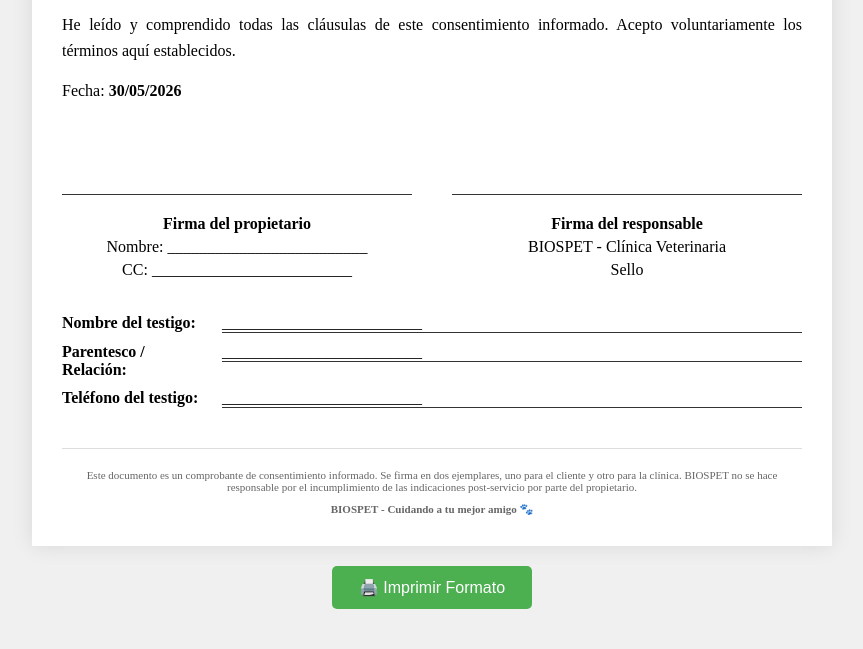
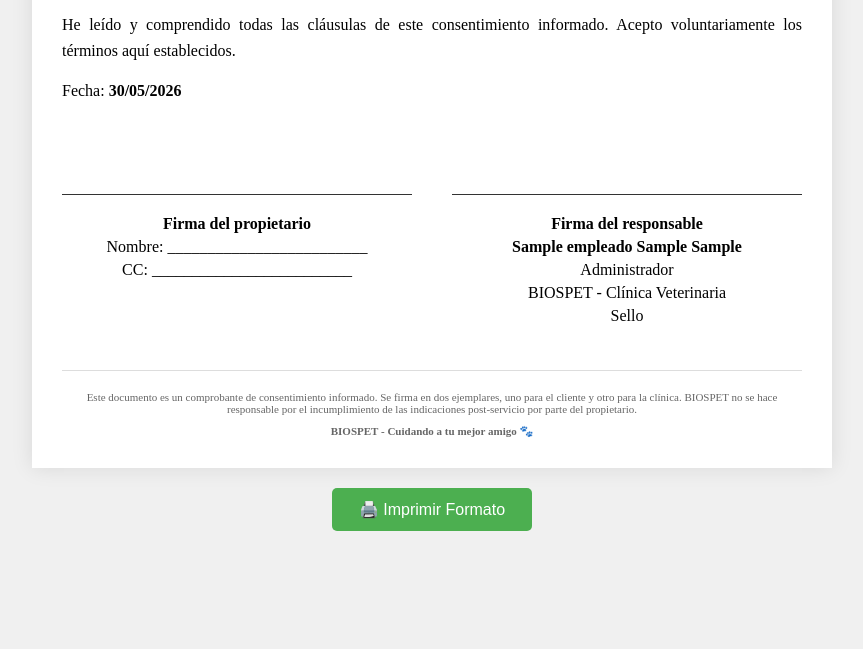
Before and after one commit to bioscan428-ui/BIOSPET, a PHP site: page /admin/imprimir_consentimiento_formato.php in a window 1280 px wide. Shown: the part 1402-2051 px from the top of the page, without its empty margins (208-1071 px from the left). After the commit the page ends 1933 px from the top, so only its background shows below. Run offline with PHP 8.4, Linux system fonts and the light colour scheme; the visitor is signed in with stand-in values (Sample User, id 1); tables that the repository leaves empty hold one stand-in row (values such as "Sample post").

Commit message:
29/05/26

```diff
--- a/admin/imprimir_consentimiento_formato.php
+++ b/admin/imprimir_consentimiento_formato.php
@@ -21,6 +21,43 @@ if ($id_cliente > 0) {
     $stmt->execute();
     $cliente = $stmt->get_result()->fetch_assoc();
 }
+
+//----------DATOS DEL EMPLEADO QUE INICIO SESION
+$empleado_nombre = '';
+$empleado_puesto = '';
+$id_empleado = $_SESSION['empleado_id'] ?? 0;
+
+if ($id_empleado > 0) {
+    $sql_emp = "SELECT nombre, ape_pat, ape_mat, puesto FROM EMPLEADO WHERE id = ? AND activo = 1";
+    $stmt_emp = $conn->prepare($sql_emp);
+    $stmt_emp->bind_param("i", $id_empleado);
+    $stmt_emp->execute();
+    $empleado = $stmt_emp->get_result()->fetch_assoc();
+
+    if ($empleado) {
+        $empleado_nombre = trim($empleado['nombre'] . ' ' . ($empleado['ape_pat'] ?? '') . ' ' . ($empleado['ape_mat'] ?? ''));
+        $empleado_puesto = $empleado['puesto'] ?? '';
+
+        // Traducir puesto
+        $puestos_traduccion = [
+            'super_admin' => 'Administrador',
+            'admin' => 'Administrador',
+            'veterinario' => 'Médico Veterinario',
+            'asistente' => 'Asistente Veterinario',
+            'recepcionista' => 'Recepcionista',
+            'grooming' => 'Especialista en Estética',
+            'caja' => 'Cajero(a)'
+        ];
+        $empleado_puesto_traducido = $puestos_traduccion[$empleado_puesto] ?? $empleado_puesto;
+    }
+}
+
+if (empty($empleado_nombre)) {
+    $empleado_nombre = '_________________________';
+    $empleado_puesto_traducido = 'Responsable del Servicio';
+}
+//----------FIN DE DATOS DEL EMPLEADO QUE INICIO SESION
+
 
 // Obtener datos de la mascota
 $mascota = [];
@@ -366,29 +403,17 @@ $nombre_mascota = $mascota ? htmlspecialchars($mascota['nombre_mascota']) : '';
                 <p>Nombre: <span id="firma_nombre">_________________________</span></p>
                 <p>CC: _________________________</p>
             </div>
+
             <div class="firma-caja">
                 <div class="firma-linea"></div>
                 <p><strong>Firma del responsable</strong></p>
+                <p><strong><?php echo htmlspecialchars($empleado_nombre); ?></strong></p>
+                <p><?php echo htmlspecialchars($empleado_puesto_traducido); ?></p>
                 <p>BIOSPET - Clínica Veterinaria</p>
                 <p>Sello</p>
             </div>
         </div>
 
-        <!-- Testigo (opcional) -->
-        <div style="margin-top: 30px;">
-            <div class="campo">
-                <span class="campo-label">Nombre del testigo:</span>
-                <span class="campo-linea">_________________________</span>
-            </div>
-            <div class="campo">
-                <span class="campo-label">Parentesco / Relación:</span>
-                <span class="campo-linea">_________________________</span>
-            </div>
-            <div class="campo">
-                <span class="campo-label">Teléfono del testigo:</span>
-                <span class="campo-linea">_________________________</span>
-            </div>
-        </div>
 
         <!-- Nota legal -->
         <div class="nota">
--- a/admin/usuario_nuevo.php
+++ b/admin/usuario_nuevo.php
@@ -145,6 +145,7 @@ if ($_SERVER['REQUEST_METHOD'] === 'POST') {
                 <div class="form-group">
                     <label>Puesto *</label>
                     <select name="puesto" required>
+                        <option value="super_admin">Super Administrador</option>
                         <option value="admin">Administrador</option>
                         <option value="veterinario">Veterinario</option>
                         <option value="asistente">Asistente</option>
--- a/admin/usuarios.php
+++ b/admin/usuarios.php
@@ -176,6 +176,7 @@ if (isset($_GET['ver_historial']) && is_numeric($_GET['ver_historial'])) {
                             <?php if (($user['rol'] ?? '') !== 'super_admin'): ?>
                                 <select name="rol" class="select-rol" onchange="this.form.submit()">
                                     <option value="">Cambiar rol</option>
+                                    <option value="super_admin">Super Administrador</option>
                                     <option value="admin">Admin</option>
                                     <option value="veterinario">Veterinario</option>
                                     <option value="asistente">Asistente</option>
--- a/sql/01_tablas_BIOSPET.sql
+++ b/sql/01_tablas_BIOSPET.sql
@@ -91,7 +91,7 @@ CREATE TABLE USUARIO (
     id_empleado INT NOT NULL,
     nombre_usuario VARCHAR(50) UNIQUE NOT NULL,
     contrasena VARCHAR(255) NOT NULL, -- hash de contraseña
-    rol ENUM('admin', 'veterinario', 'asistente', 'recepcionista', 'grooming', 'caja') NOT NULL DEFAULT 'recepcionista',
+    rol ENUM('super_admin','admin', 'veterinario', 'asistente', 'recepcionista', 'grooming', 'caja') NOT NULL DEFAULT 'recepcionista',
     ultimo_acceso DATETIME,
     activo BOOLEAN DEFAULT TRUE,
     reset_token VARCHAR(64),
```
Also changed, not shown: admin/actualizar_pago_cita.php (+50 -33 lines), admin/dashboard.php (+17 -0 lines), admin/veterinario_dashboard.php (+8 -45 lines).
